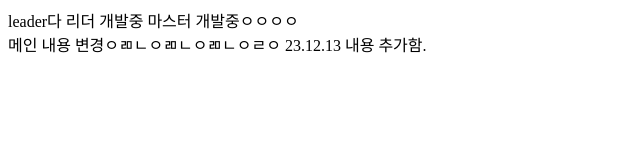
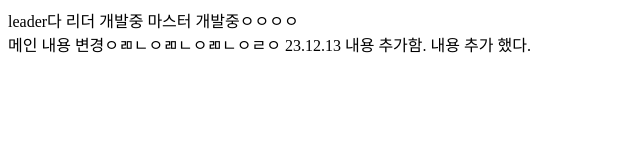
Before and after one commit to batang1/company-project, a plain HTML site: page index.html in a window 1280 px wide. Shown: the whole page, without its empty margins (0-640 px from the left). Drawn offline with Linux system fonts and the light colour scheme.

Commit message:
1213추가함

```diff
--- a/index.html
+++ b/index.html
@@ -13,7 +13,7 @@
     <main>
       메인 내용 변경ㅇㄻㄴㅇㄻㄴㅇㄻㄴㅇㄹㅇ
 
-      23.12.13 내용 추가함.
+      23.12.13 내용 추가함. 내용 추가 했다.
     </main>
     <footer></footer>
   </body>
```
